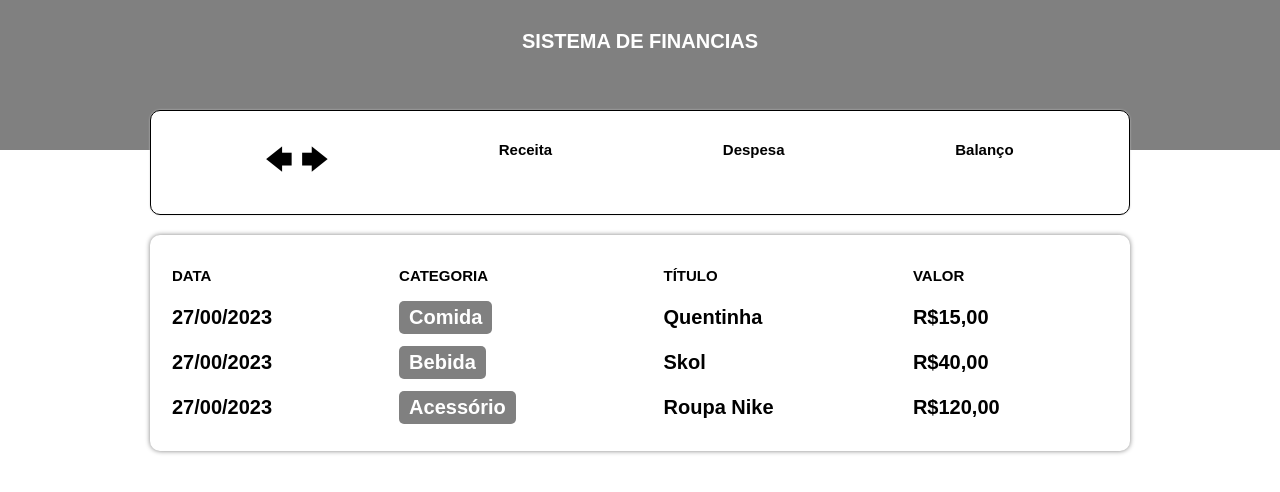
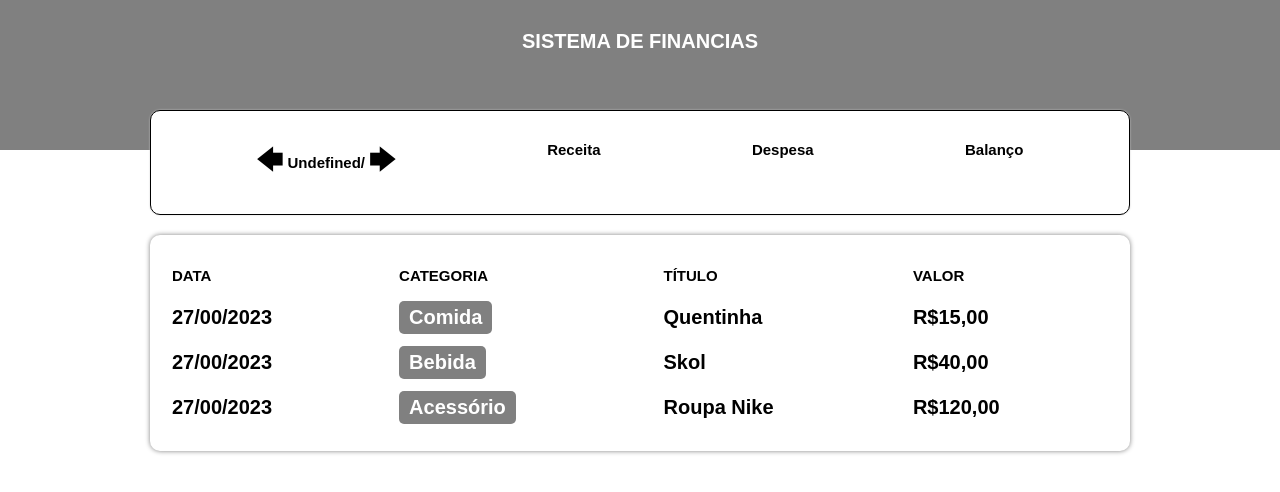
Before and after one commit to GuilhermeDevv/sistema_financeiro, a React (Vite) app in the folder sistema financeiro/: page / in a window 1280 px wide. Shown: the top 492 px of the page. Built offline with nearby package versions, Linux system fonts and the light colour scheme.

Commit message:
formatação do mes

```diff
--- a/sistema financeiro/src/components/AreaDeInfo/AreaDeInfo.tsx
+++ b/sistema financeiro/src/components/AreaDeInfo/AreaDeInfo.tsx
@@ -12,6 +12,9 @@ import {
 import { Caixa } from '../InfoReutilizavel/Caixa';
 //Types
 import { MesAtual } from '../../types/MesAtual';
+
+//Utils
+import { formatarMes } from '../../utils/formatarMes/formatarMes';
 export function AreaDeInfo({ mesAtual }: MesAtual) {
   const nomesInfo = ['Receita', 'Despesa', 'Balanço'];
 
@@ -19,7 +22,7 @@ export function AreaDeInfo({ mesAtual }: MesAtual) {
     <Container>
       <EscolherMes>
         <SetaPraTras>&#129092;</SetaPraTras>
-        <MesEscolhido>{mesAtual}</MesEscolhido>
+        <MesEscolhido>{formatarMes(mesAtual)}</MesEscolhido>
         <SetaPraFrente>&#129094;</SetaPraFrente>
       </EscolherMes>
       {nomesInfo.map((text, i) => (
```
